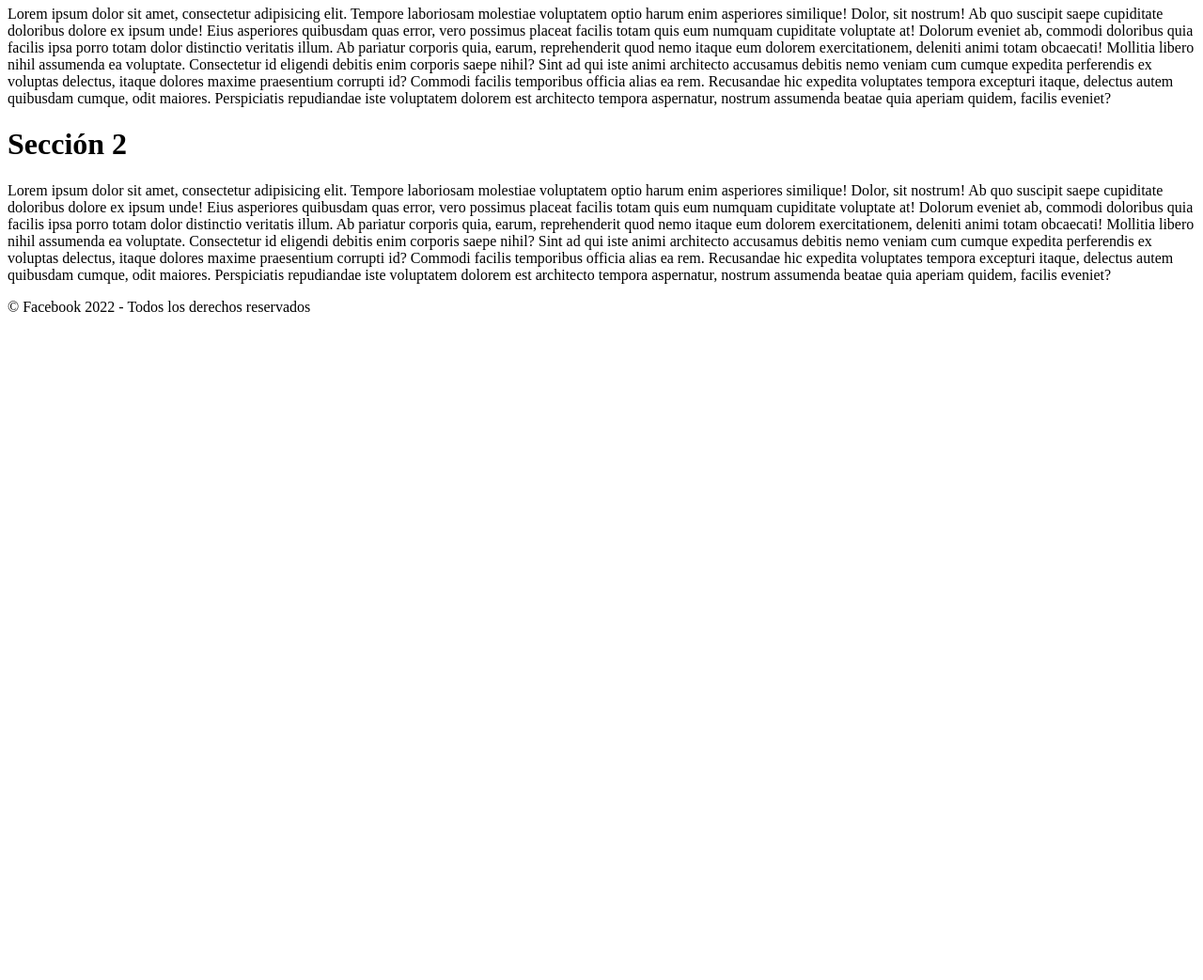
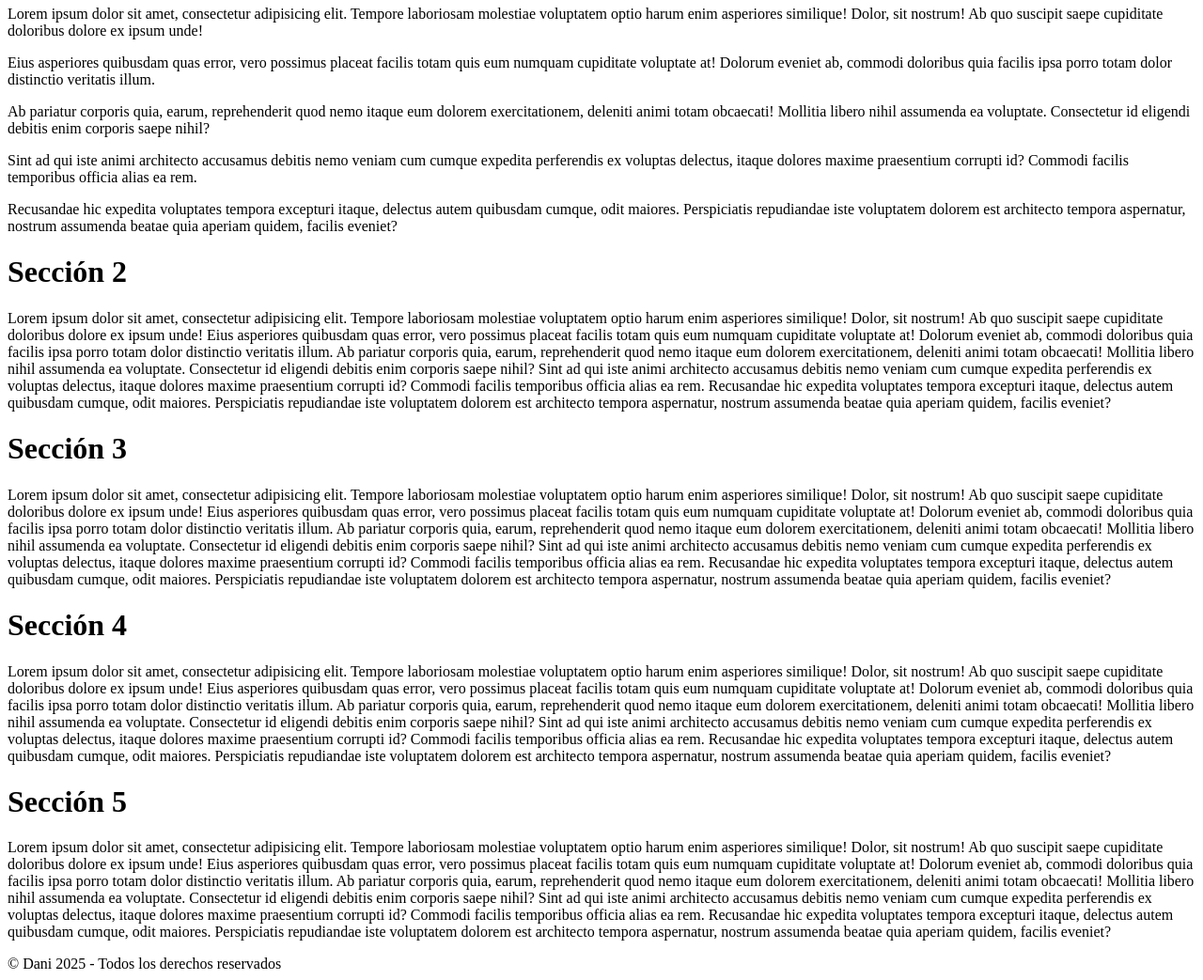
Before and after one commit to danisanchez21/repohtml1, a plain HTML site: page index.html in a window 1280 px wide. Shown: the part 100-1143 px from the top of the page at 94% size. Before the commit the page ends 800 px from the top, so only its background shows below. Drawn offline with Linux system fonts and the light colour scheme.

Commit message:
index.html modificado

```diff
--- a/index.html
+++ b/index.html
@@ -18,19 +18,42 @@
         </nav>
     </header>
     <main>
-        <h1>Sección 1</h1>
+        <h1 id="post-1">Sección 1</h1>
+        <p>Lorem ipsum dolor sit amet, consectetur adipisicing elit. Tempore laboriosam molestiae voluptatem optio harum enim asperiores similique! Dolor, sit nostrum! Ab quo suscipit saepe cupiditate doloribus dolore ex ipsum unde!
+        <p>Eius asperiores quibusdam quas error, vero possimus placeat facilis totam quis eum numquam cupiditate voluptate at! Dolorum eveniet ab, commodi doloribus quia facilis ipsa porro totam dolor distinctio veritatis illum.</p>
+        Ab pariatur corporis quia, earum, reprehenderit quod nemo itaque eum dolorem exercitationem, deleniti animi totam obcaecati! Mollitia libero nihil assumenda ea voluptate. Consectetur id eligendi debitis enim corporis saepe nihil?
+        <p>Sint ad qui iste animi architecto accusamus debitis nemo veniam cum cumque expedita perferendis ex voluptas delectus, itaque dolores maxime praesentium corrupti id? Commodi facilis temporibus officia alias ea rem.</p>
+        Recusandae hic expedita voluptates tempora excepturi itaque, delectus autem quibusdam cumque, odit maiores. Perspiciatis repudiandae iste voluptatem dolorem est architecto tempora aspernatur, nostrum assumenda beatae quia aperiam quidem, facilis eveniet?</p>
+
+        <h1 id="post-2">Sección 2</h1>
         <p>Lorem ipsum dolor sit amet, consectetur adipisicing elit. Tempore laboriosam molestiae voluptatem optio harum enim asperiores similique! Dolor, sit nostrum! Ab quo suscipit saepe cupiditate doloribus dolore ex ipsum unde!
         Eius asperiores quibusdam quas error, vero possimus placeat facilis totam quis eum numquam cupiditate voluptate at! Dolorum eveniet ab, commodi doloribus quia facilis ipsa porro totam dolor distinctio veritatis illum.
         Ab pariatur corporis quia, earum, reprehenderit quod nemo itaque eum dolorem exercitationem, deleniti animi totam obcaecati! Mollitia libero nihil assumenda ea voluptate. Consectetur id eligendi debitis enim corporis saepe nihil?
         Sint ad qui iste animi architecto accusamus debitis nemo veniam cum cumque expedita perferendis ex voluptas delectus, itaque dolores maxime praesentium corrupti id? Commodi facilis temporibus officia alias ea rem.
         Recusandae hic expedita voluptates tempora excepturi itaque, delectus autem quibusdam cumque, odit maiores. Perspiciatis repudiandae iste voluptatem dolorem est architecto tempora aspernatur, nostrum assumenda beatae quia aperiam quidem, facilis eveniet?</p>
-    </main>
-        <h1>Sección 2</h1>
+
+        <h1 id="post-3">Sección 3</h1>
         <p>Lorem ipsum dolor sit amet, consectetur adipisicing elit. Tempore laboriosam molestiae voluptatem optio harum enim asperiores similique! Dolor, sit nostrum! Ab quo suscipit saepe cupiditate doloribus dolore ex ipsum unde!
         Eius asperiores quibusdam quas error, vero possimus placeat facilis totam quis eum numquam cupiditate voluptate at! Dolorum eveniet ab, commodi doloribus quia facilis ipsa porro totam dolor distinctio veritatis illum.
         Ab pariatur corporis quia, earum, reprehenderit quod nemo itaque eum dolorem exercitationem, deleniti animi totam obcaecati! Mollitia libero nihil assumenda ea voluptate. Consectetur id eligendi debitis enim corporis saepe nihil?
         Sint ad qui iste animi architecto accusamus debitis nemo veniam cum cumque expedita perferendis ex voluptas delectus, itaque dolores maxime praesentium corrupti id? Commodi facilis temporibus officia alias ea rem.
         Recusandae hic expedita voluptates tempora excepturi itaque, delectus autem quibusdam cumque, odit maiores. Perspiciatis repudiandae iste voluptatem dolorem est architecto tempora aspernatur, nostrum assumenda beatae quia aperiam quidem, facilis eveniet?</p>
-    <footer>© Facebook 2022 - Todos los derechos reservados</footer>
-</body>
+
+        <h1 id="post-4">Sección 4</h1>
+        <p>Lorem ipsum dolor sit amet, consectetur adipisicing elit. Tempore laboriosam molestiae voluptatem optio harum enim asperiores similique! Dolor, sit nostrum! Ab quo suscipit saepe cupiditate doloribus dolore ex ipsum unde!
+        Eius asperiores quibusdam quas error, vero possimus placeat facilis totam quis eum numquam cupiditate voluptate at! Dolorum eveniet ab, commodi doloribus quia facilis ipsa porro totam dolor distinctio veritatis illum.
+        Ab pariatur corporis quia, earum, reprehenderit quod nemo itaque eum dolorem exercitationem, deleniti animi totam obcaecati! Mollitia libero nihil assumenda ea voluptate. Consectetur id eligendi debitis enim corporis saepe nihil?
+        Sint ad qui iste animi architecto accusamus debitis nemo veniam cum cumque expedita perferendis ex voluptas delectus, itaque dolores maxime praesentium corrupti id? Commodi facilis temporibus officia alias ea rem.
+        Recusandae hic expedita voluptates tempora excepturi itaque, delectus autem quibusdam cumque, odit maiores. Perspiciatis repudiandae iste voluptatem dolorem est architecto tempora aspernatur, nostrum assumenda beatae quia aperiam quidem, facilis eveniet?</p>
+
+        <h1 id="post-5">Sección 5</h1>
+        <p>Lorem ipsum dolor sit amet, consectetur adipisicing elit. Tempore laboriosam molestiae voluptatem optio harum enim asperiores similique! Dolor, sit nostrum! Ab quo suscipit saepe cupiditate doloribus dolore ex ipsum unde!
+        Eius asperiores quibusdam quas error, vero possimus placeat facilis totam quis eum numquam cupiditate voluptate at! Dolorum eveniet ab, commodi doloribus quia facilis ipsa porro totam dolor distinctio veritatis illum.
+        Ab pariatur corporis quia, earum, reprehenderit quod nemo itaque eum dolorem exercitationem, deleniti animi totam obcaecati! Mollitia libero nihil assumenda ea voluptate. Consectetur id eligendi debitis enim corporis saepe nihil?
+        Sint ad qui iste animi architecto accusamus debitis nemo veniam cum cumque expedita perferendis ex voluptas delectus, itaque dolores maxime praesentium corrupti id? Commodi facilis temporibus officia alias ea rem.
+        Recusandae hic expedita voluptates tempora excepturi itaque, delectus autem quibusdam cumque, odit maiores. Perspiciatis repudiandae iste voluptatem dolorem est architecto tempora aspernatur, nostrum assumenda beatae quia aperiam quidem, facilis eveniet?</p>
+
+        <footer>© Dani 2025 - Todos los derechos reservados</footer>
+    </main>
+    </body>
 </html>
```
